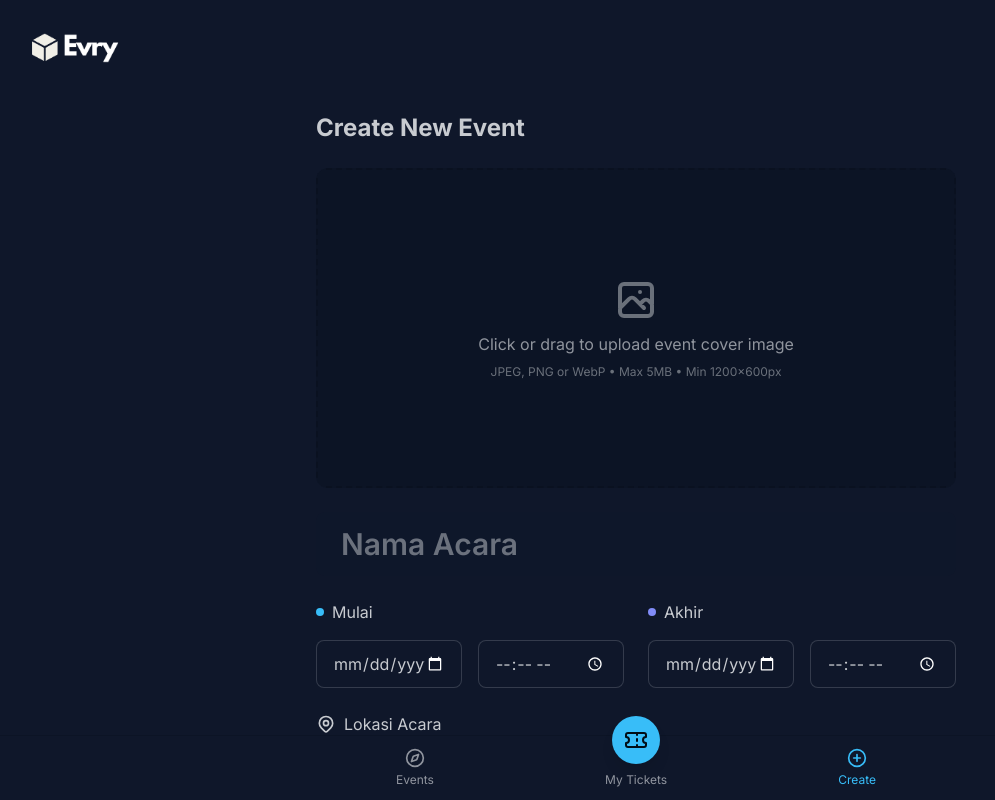
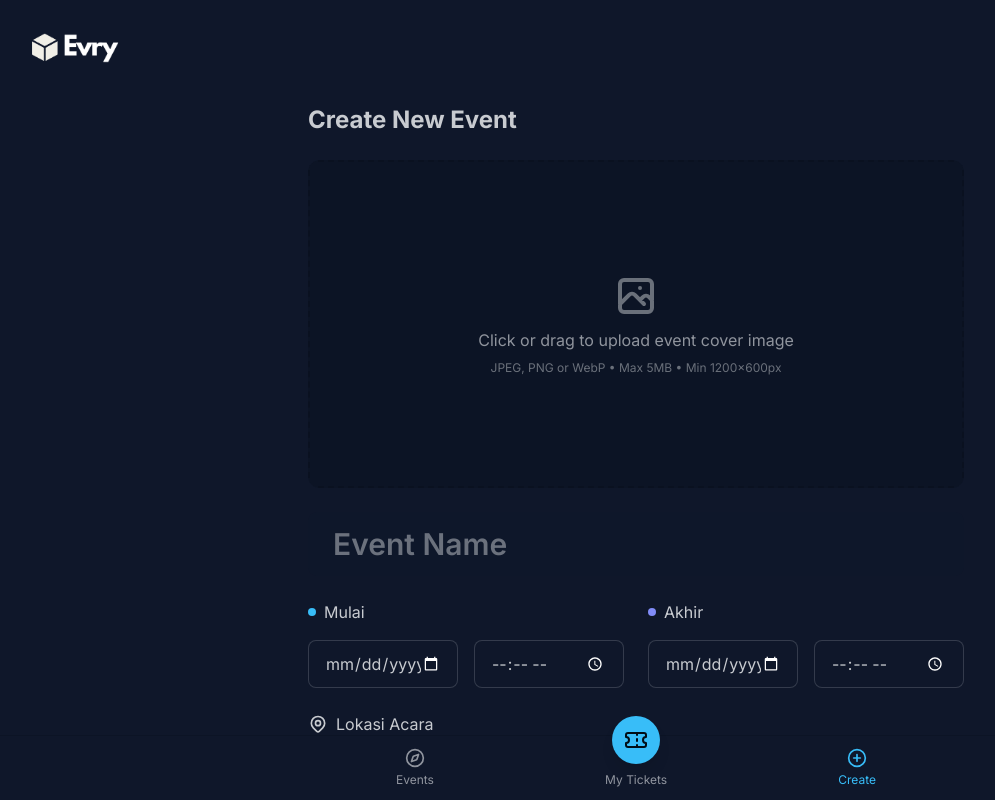
Before and after one commit to yrooo/EvryAppTest, a React (Vite) app: page / in a window 1280 px wide. Both pictures are taken after a click on the button "Create". Shown: the top 800 px of the page, without its empty margins (4-999 px from the left). Built offline with nearby package versions, Linux system fonts and the light colour scheme.

Commit message:
Update EventCreationContent.jsx

```diff
--- a/src/components/EventCreationContent.jsx
+++ b/src/components/EventCreationContent.jsx
@@ -78,7 +78,6 @@ const EventCreationContent = () => {
         const canvas = document.createElement('canvas');
         const ctx = canvas.getContext('2d');
 
-        // Calculate new dimensions while maintaining aspect ratio
         let { width, height } = img;
         if (width > MAX_DIMENSIONS.width) {
           height *= MAX_DIMENSIONS.width / width;
@@ -98,7 +97,7 @@ const EventCreationContent = () => {
             resolve(new File([blob], file.name, { type: 'image/jpeg' }));
           },
           'image/jpeg',
-          0.8 // Quality setting
+          0.8
         );
       };
     });
@@ -166,7 +165,7 @@ const EventCreationContent = () => {
   };
 
   return (
-    <div className="max-w-2xl mx-auto p-4">
+    <div className="max-w-2xl mx-auto p-2">
       <h2 className="text-2xl font-bold mb-6">Create New Event</h2>
       <form className="space-y-6">
         {/* Image Upload Section */}
@@ -237,7 +236,7 @@ const EventCreationContent = () => {
           <input
             type="text"
             name="name"
-            placeholder="Nama Acara"
+            placeholder="Event Name"
             className="input input-lg input-ghost w-full text-3xl font-semibold placeholder:text-base-content/50"
             value={eventData.name}
             onChange={handleInputChange}
```
